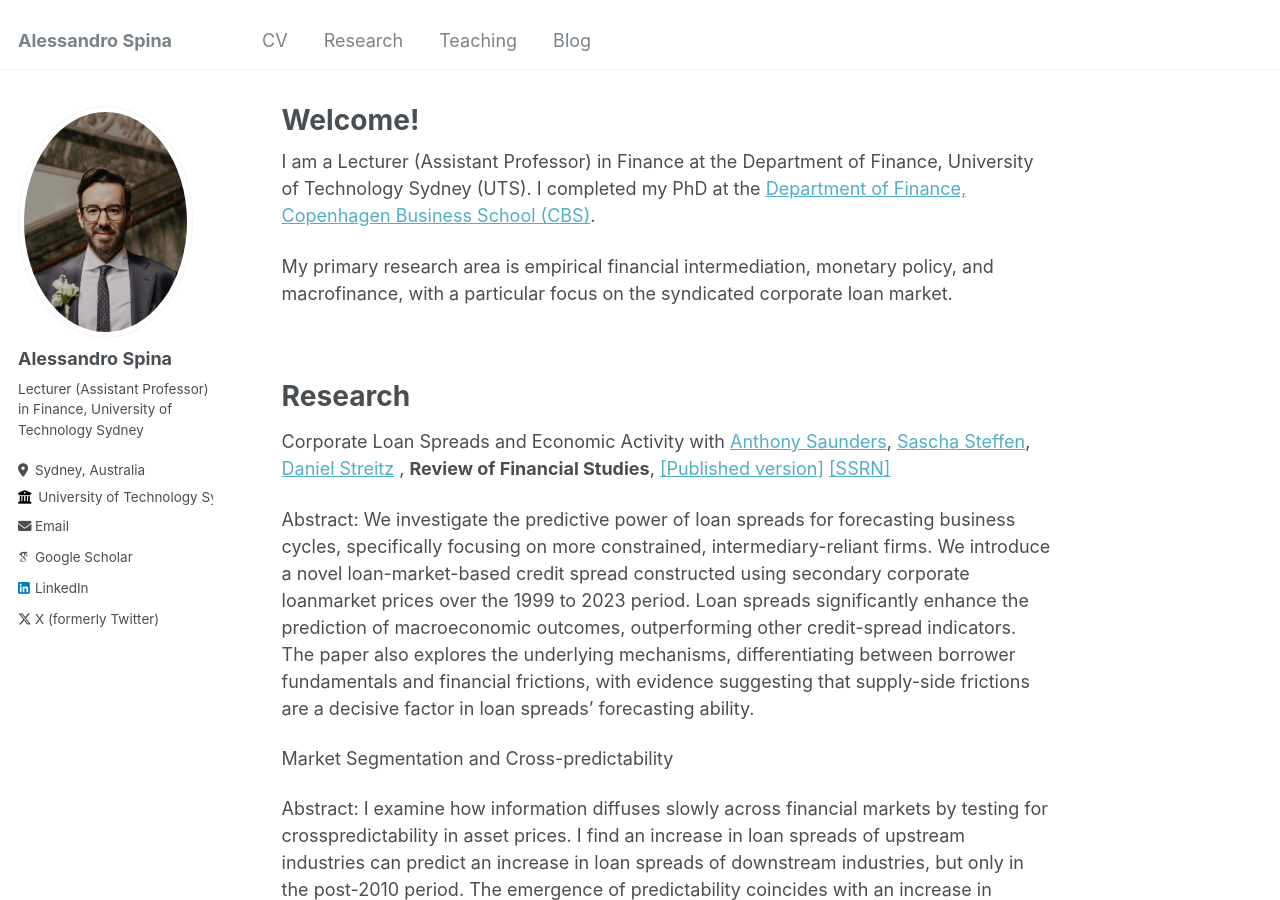
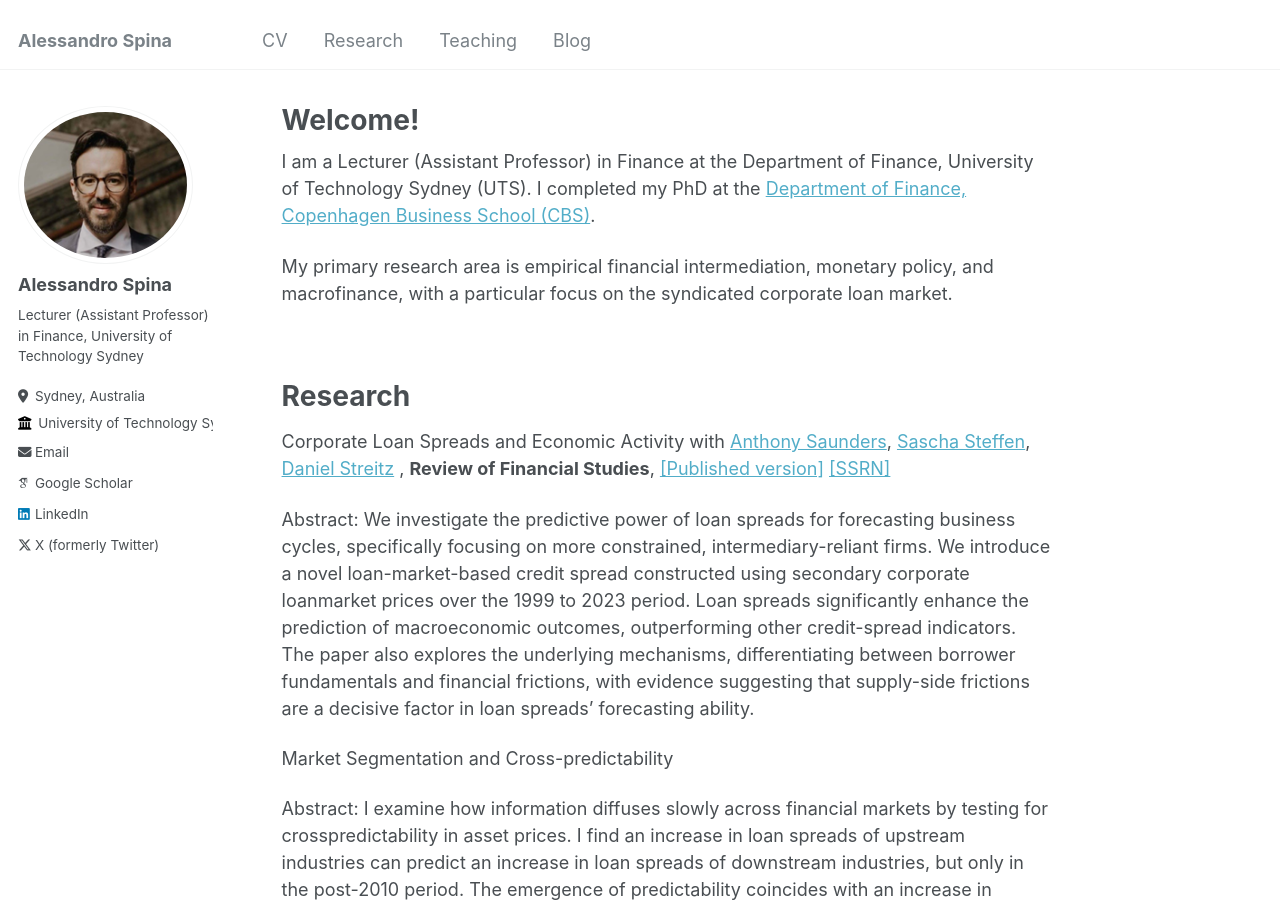
Before and after one commit to aspi6246/aspi6246.github.io, a Jekyll site: the page built from _pages/about.md, in a window 1280 px wide and 900 px high. Built offline with Jekyll 4.4.1, drawn with Linux system fonts in a browser that asks for light colours; some web fonts are replaced.

Commit message:
Update _config.yml

```diff
--- a/_config.yml
+++ b/_config.yml
@@ -21,7 +21,7 @@ repository               : "academicpages/aspi6246.github.io"
 #               Additional customization can be done by editing /_includes/author-profile.html
 author:
   # Biographic information
-  avatar           : "profile_2.PNG"
+  avatar           : "thumbnail.png"
   name             : "Alessandro Spina"
   pronouns         : # example: "she/her"
   bio              : "Lecturer (Assistant Professor) in Finance,
```
